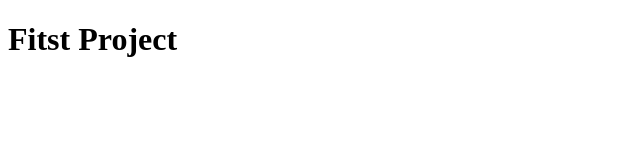
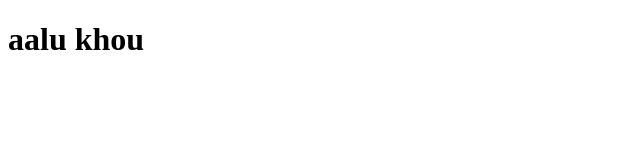
Before and after one commit to Pramod152/pr-learn, a plain HTML site: page hello.html in a window 1280 px wide. Shown: the whole page, without its empty margins (0-640 px from the left). Drawn offline with Linux system fonts and the light colour scheme.

Commit message:
aalu khou

```diff
--- a/hello.html
+++ b/hello.html
@@ -7,6 +7,6 @@
     <title>Document</title>
   </head>
   <body>
-    <h1>Fitst Project</h1>
+    <h1>aalu khou</h1>
   </body>
 </html>
```
